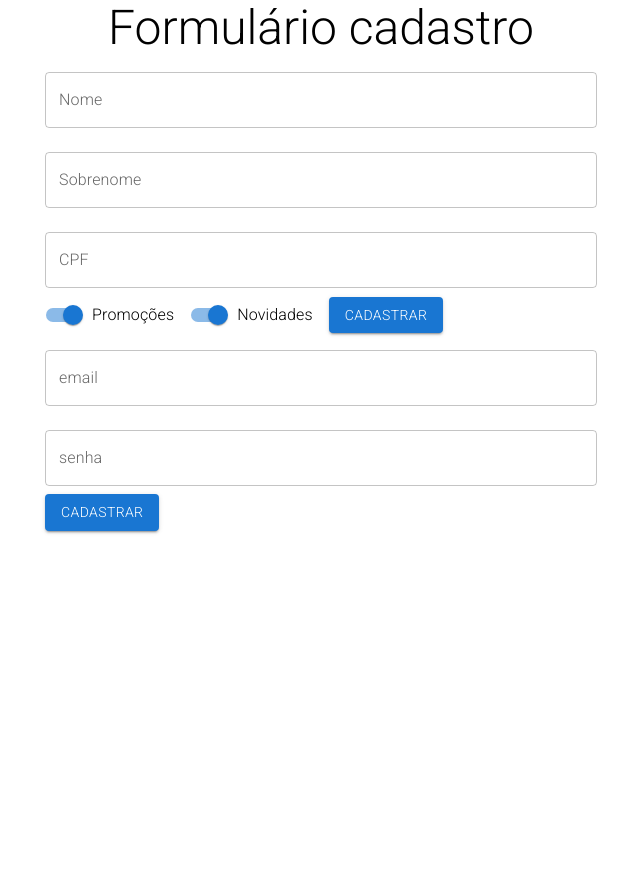
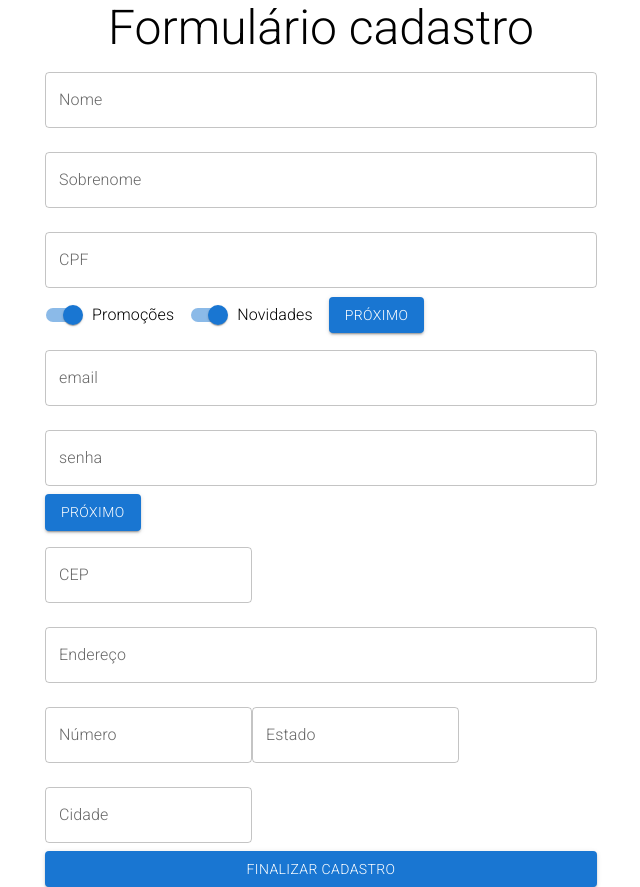
Before and after one commit to Shamoleambo/alura-react-functions, a React (Create React App) app: page / in a window 1280 px wide. Shown: the whole page, without its empty margins (319-959 px from the left). Before the commit the page ends 800 px from the top, so only its background shows below. Built offline with nearby package versions, Linux system fonts and the light colour scheme.

Commit message:
new component - DadosEntrega with some alterations to the buttons in other components

```diff
--- /dev/null
+++ b/src/components/FormularioCadastro/DadosEntrega.jsx
@@ -0,0 +1,49 @@
+import { TextField, Button } from "@mui/material";
+
+function DadosEntrega() {
+  return (
+    <form>
+      <TextField
+        id="cep"
+        label="CEP"
+        type="number"
+        variant="outlined"
+        margin="normal"
+      />
+      <TextField
+        id="endereco"
+        label="Endereço"
+        type="text"
+        variant="outlined"
+        margin="normal"
+        fullWidth
+      />
+      <TextField
+        id="numero"
+        label="Número"
+        type="number"
+        variant="outlined"
+        margin="normal"
+      />
+      <TextField
+        id="estado"
+        label="Estado"
+        type="text"
+        variant="outlined"
+        margin="normal"
+      />
+      <TextField
+        id="cidade"
+        label="Cidade"
+        type="text"
+        variant="outlined"
+        margin="normal"
+      />
+      <Button type="submit" variant="contained" fullWidth>
+        Finalizar Cadastro
+      </Button>
+    </form>
+  );
+}
+
+export default DadosEntrega;
--- a/src/components/FormularioCadastro/DadosPessoais.jsx
+++ b/src/components/FormularioCadastro/DadosPessoais.jsx
@@ -70,7 +70,7 @@
       />
 
       <Button variant="contained" type="submit">
-        Cadastrar
+        Próximo
       </Button>
     </form>
   );
--- a/src/components/FormularioCadastro/DadosUsuario.jsx
+++ b/src/components/FormularioCadastro/DadosUsuario.jsx
@@ -20,7 +20,7 @@
         fullWidth
       />
       <Button type="submit" variant="contained">
-        Cadastrar
+        Próximo
       </Button>
     </form>
   );
--- a/src/components/FormularioCadastro/FormularioCadastro.jsx
+++ b/src/components/FormularioCadastro/FormularioCadastro.jsx
@@ -1,5 +1,6 @@
 import DadosPessoais from "./DadosPessoais";
 import DadosUsuario from "./DadosUsuario";
+import DadosEntrega from "./DadosEntrega";
 
 function FormularioCadastro({ onSubmitForm, validarCpfForm }) {
   return (
@@ -9,6 +10,7 @@
         validarCpfForm={validarCpfForm}
       />
       <DadosUsuario />
+      <DadosEntrega />
     </>
   );
 }
```
